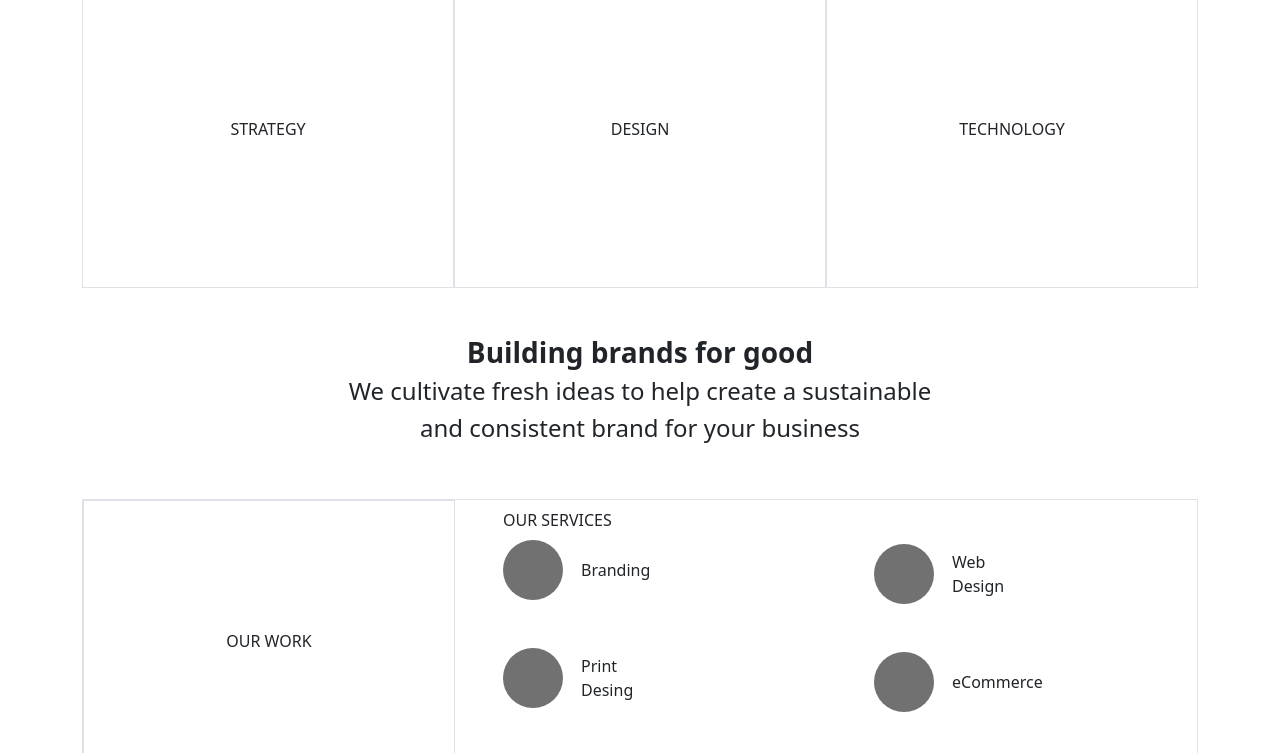
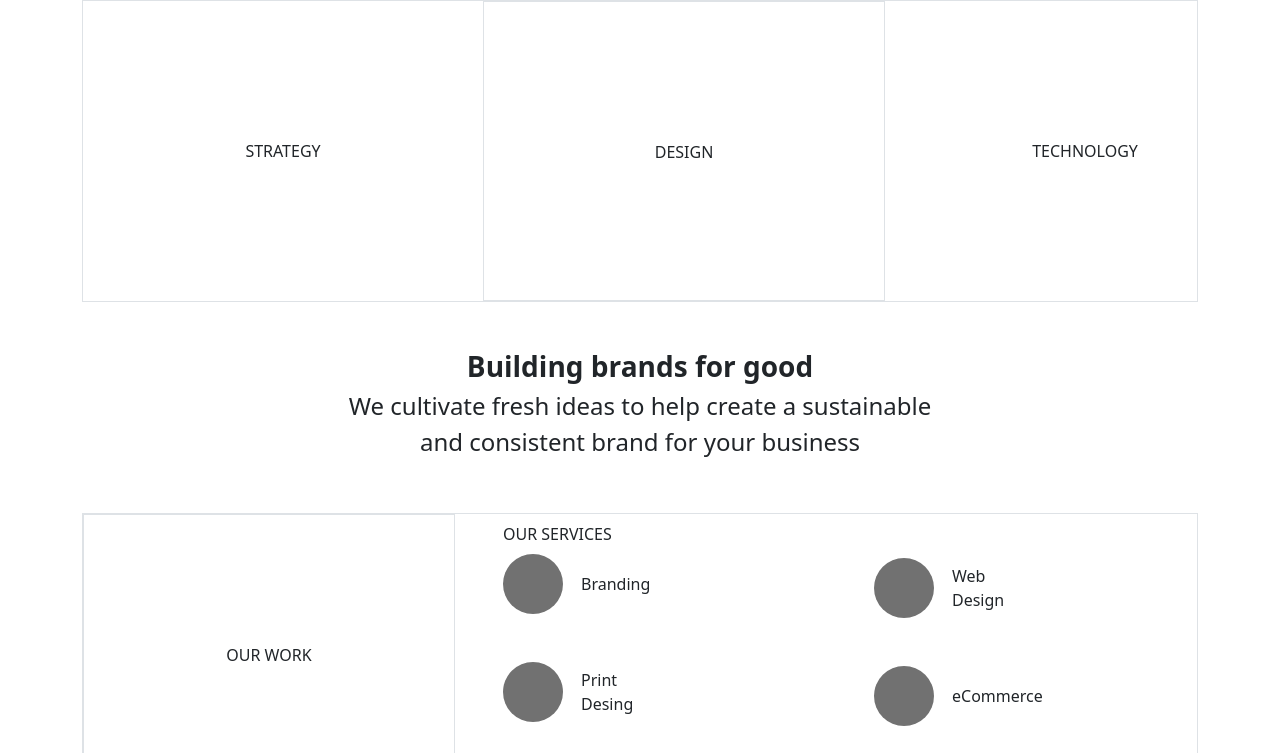
Before and after one commit to wwwrt/tema4Bootstrap, a website: page index.html in a window 1280 px wide. Shown: the part 75-828 px from the top of the page. Drawn offline with nearby package versions, Linux system fonts and the light colour scheme.

Commit message:
logo, toggle track, index moddifies

```diff
--- a/index.html
+++ b/index.html
@@ -56,19 +56,19 @@
         </div>
 
         <!-- slide1 -->
-        <div class="d-flex justify-content-between mt-3">
-            <div class="border text-center custom-div">
-                <div class="d-flex align-items-center justify-content-center" style="height: 280px; width: 370px;">
+        <div class="d-flex justify-content-between mt-3 border">
+            <div class="text-center custom-div">
+                <div class="d-flex align-items-center justify-content-center" style="height: 300px; width: 400px;">
                     STRATEGY
                 </div>
             </div>
             <div class="border text-center custom-div">
-                <div class="d-flex align-items-center justify-content-center" style="height: 280px; width: 370px;">
+                <div class="d-flex align-items-center justify-content-center" style="height: 300px; width: 400px;">
                     DESIGN
                 </div>
             </div>
-            <div class="border text-center custom-div">
-                <div class="d-flex align-items-center justify-content-center" style="height: 280px; width: 370px;">
+            <div class="text-center custom-div">
+                <div class="d-flex align-items-center justify-content-center" style="height: 300px; width: 400px;">
                     TECHNOLOGY
                 </div>
             </div>
```
Also changed, not shown: logo.avif (added), 1 other file.
